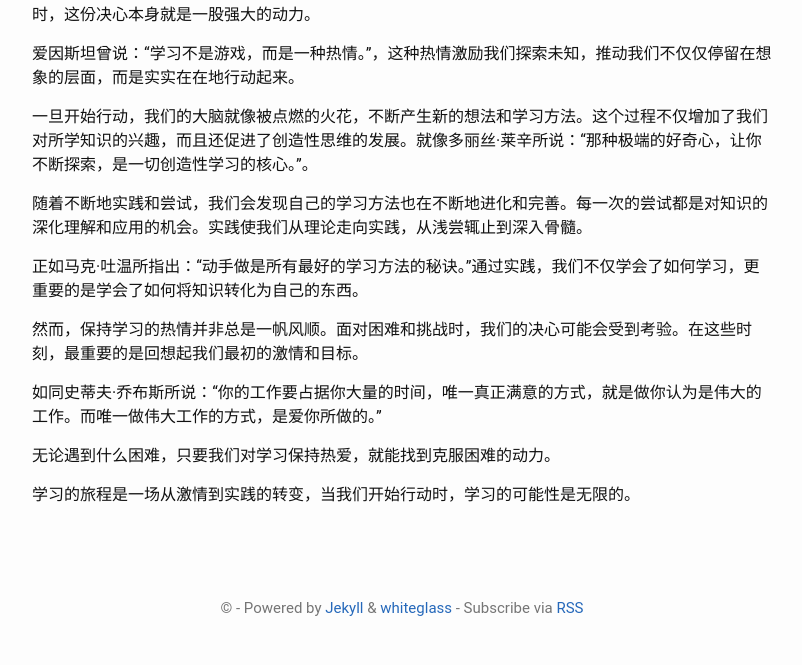
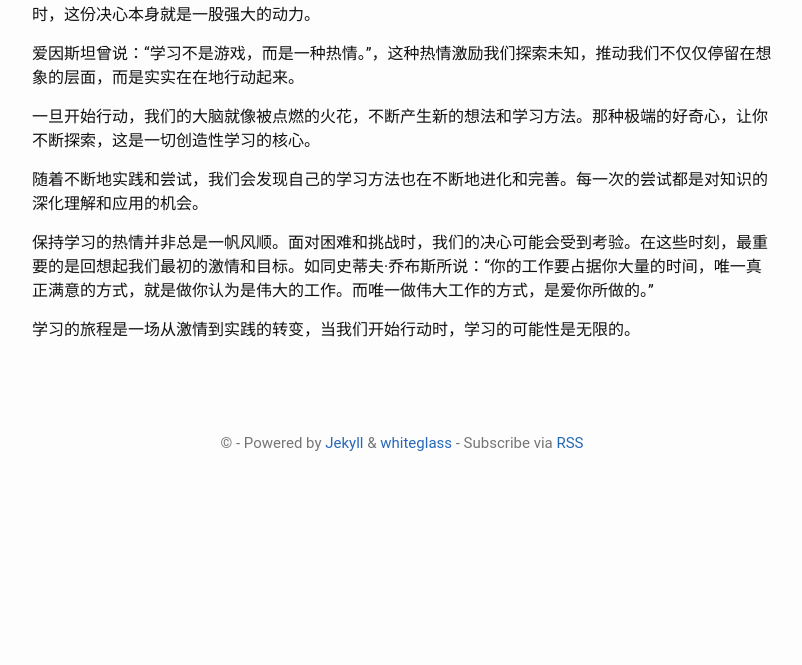
Before and after one commit to talkincode/ToughNotes, a Jekyll site: the page built from _posts/2024-03-07-passion-to-practice.md, in a window 1280 px wide. Shown: the part 515-1180 px from the top of the page, without its empty margins (238-1040 px from the left). Built offline with Jekyll 4.4.1, drawn with Linux system fonts in a browser that asks for light colours; after the commit the page ends 1015 px from its top, so only the background shows below that.

Commit message:
更新学习文章内容

```diff
--- a/_posts/2024-03-07-passion-to-practice.md
+++ b/_posts/2024-03-07-passion-to-practice.md
@@ -11,16 +11,10 @@ categories: 教育 学习 自我提升
 
 爱因斯坦曾说：“学习不是游戏，而是一种热情。”，这种热情激励我们探索未知，推动我们不仅仅停留在想象的层面，而是实实在在地行动起来。
 
-一旦开始行动，我们的大脑就像被点燃的火花，不断产生新的想法和学习方法。这个过程不仅增加了我们对所学知识的兴趣，而且还促进了创造性思维的发展。就像多丽丝·莱辛所说：“那种极端的好奇心，让你不断探索，是一切创造性学习的核心。”。
+一旦开始行动，我们的大脑就像被点燃的火花，不断产生新的想法和学习方法。那种极端的好奇心，让你不断探索，这是一切创造性学习的核心。
 
-随着不断地实践和尝试，我们会发现自己的学习方法也在不断地进化和完善。每一次的尝试都是对知识的深化理解和应用的机会。实践使我们从理论走向实践，从浅尝辄止到深入骨髓。
+随着不断地实践和尝试，我们会发现自己的学习方法也在不断地进化和完善。每一次的尝试都是对知识的深化理解和应用的机会。
 
-正如马克·吐温所指出：“动手做是所有最好的学习方法的秘诀。”通过实践，我们不仅学会了如何学习，更重要的是学会了如何将知识转化为自己的东西。
-
-然而，保持学习的热情并非总是一帆风顺。面对困难和挑战时，我们的决心可能会受到考验。在这些时刻，最重要的是回想起我们最初的激情和目标。
-
-如同史蒂夫·乔布斯所说：“你的工作要占据你大量的时间，唯一真正满意的方式，就是做你认为是伟大的工作。而唯一做伟大工作的方式，是爱你所做的。”
-
-无论遇到什么困难，只要我们对学习保持热爱，就能找到克服困难的动力。
+保持学习的热情并非总是一帆风顺。面对困难和挑战时，我们的决心可能会受到考验。在这些时刻，最重要的是回想起我们最初的激情和目标。如同史蒂夫·乔布斯所说：“你的工作要占据你大量的时间，唯一真正满意的方式，就是做你认为是伟大的工作。而唯一做伟大工作的方式，是爱你所做的。”
 
 学习的旅程是一场从激情到实践的转变，当我们开始行动时，学习的可能性是无限的。
```
